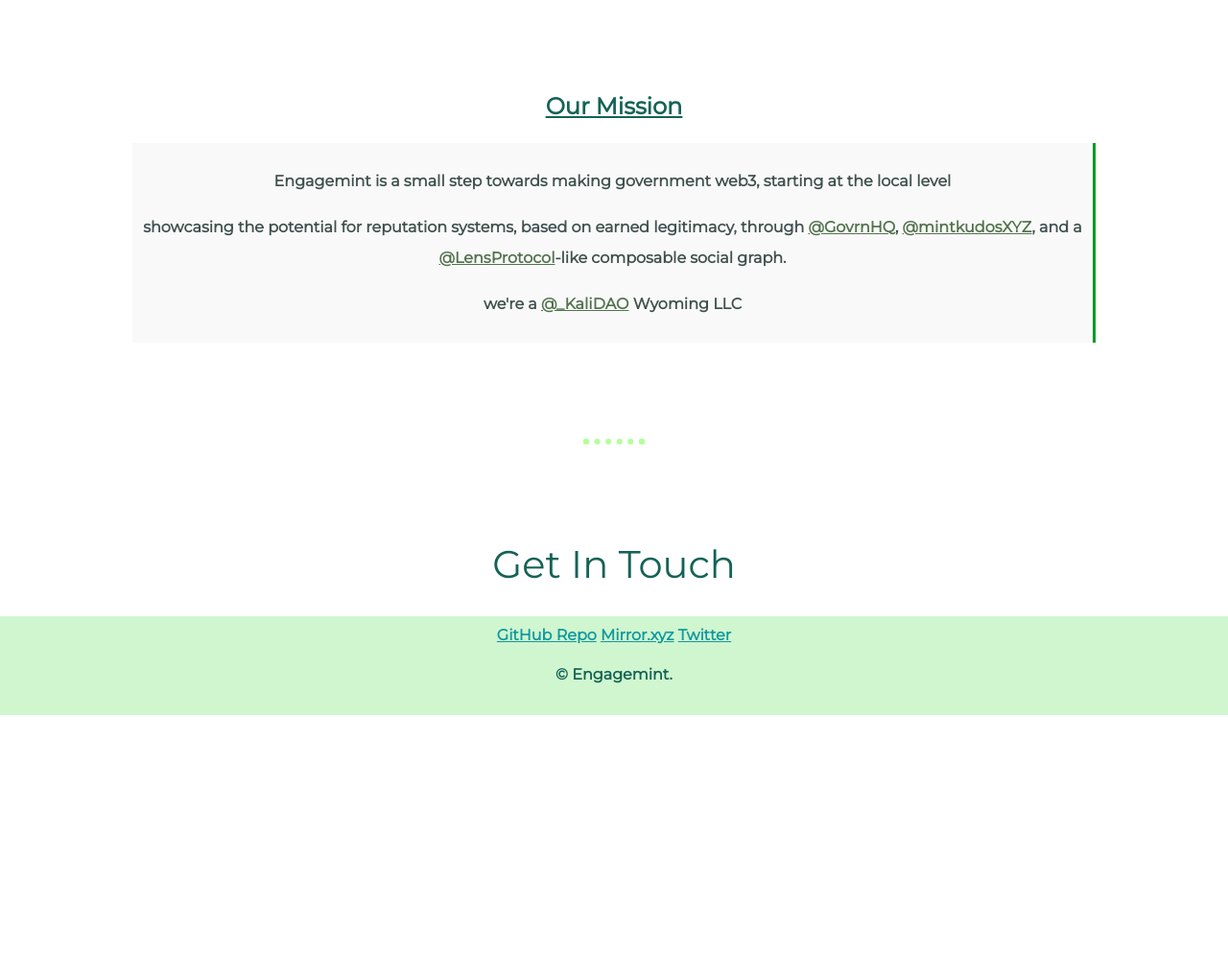
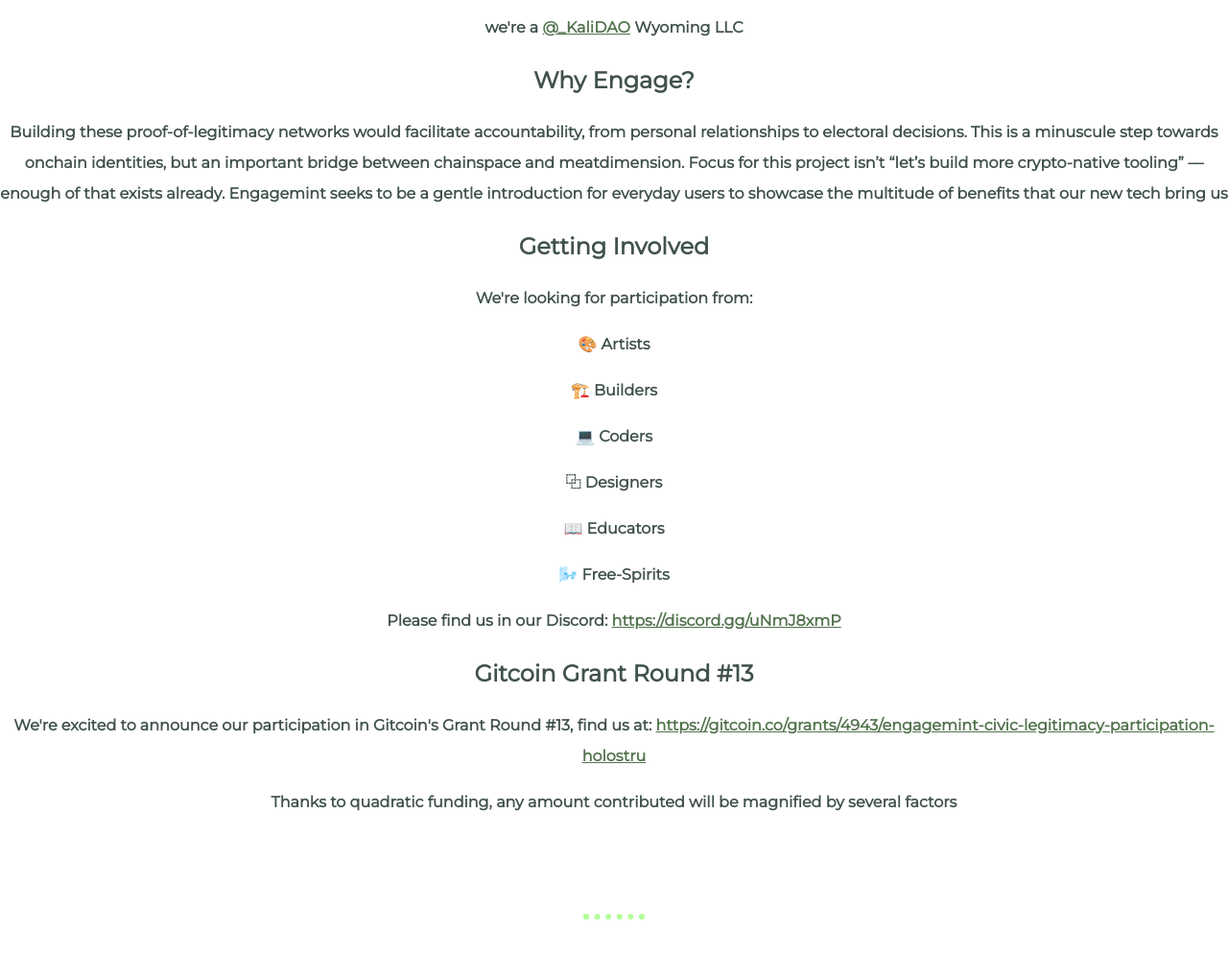
Before and after one commit to ibansadowski/egmi, a plain HTML site: page Engagemint_website/index.html in a window 1280 px wide. Shown: the part 1777-2774 px from the top of the page at 96% size. Before the commit the page ends 2522 px from the top, so only its background shows below. Drawn offline with Linux system fonts and the light colour scheme.

Commit message:
Update index.html
update to website (more info, adding discord link + relevant gitcoin link)

```diff
--- a/Engagemint_website/index.html
+++ b/Engagemint_website/index.html
@@ -3,11 +3,12 @@
 
 <head>
   <meta charset="utf-8">
-  <title>Egagemint</title>
+  <title>Engagemint</title>
   <link rel="stylesheet" href="css/styles.css">
   <link rel="preconnect" href="https://fonts.googleapis.com">
   <link rel="preconnect" href="https://fonts.gstatic.com" crossorigin>
   <link href="https://fonts.googleapis.com/css2?family=Merriweather&family=Montserrat&family=Sacramento&display=swap" rel="stylesheet">
+  <link rel="icon" href="favicon.ico">
 </head>
 
 <body>
@@ -22,25 +23,23 @@
     <hr>
     <div class="about-us">
       <h2>About Us</h2>
-      <div class="quote-row-whatis">
+      <div class="quote-row">
         <a class="title-link" href="https://mirror.xyz/myceliastargaze.eth/ZW6hYQ9QBv3REmprXu1wIbGUxm5xXqLhuzFiCvndw-k">
           <h3>What is Engagemint?</h3>
         </a>
-        <div class="blockquote-whatis">
+        <div class="blockquote-left">
           <blockquote cite="https://mirror.xyz/myceliastargaze.eth/ZW6hYQ9QBv3REmprXu1wIbGUxm5xXqLhuzFiCvndw-k">
           <p>
             <a class="inquote-link" href="https://twitter.com/Engagemint_eth">Engagemint</a> is a <a class="inquote-link" href="https://mirror.xyz/myceliastargaze.eth/n0T3ZmiNC1nMbMGvrocMYvMBKyiXgeS3KHOSpzIVj0E">Civic Participation</a> <a class="inquote-link" href="https://mirror.xyz/myceliastargaze.eth/ZW6hYQ9QBv3REmprXu1wIbGUxm5xXqLhuzFiCvndw-k">Holostrusture</a> to encourage flourishing of participation in city proceedings. By establishing legitimacy-networks of beneficial, influential, and trustworthy local community members, Engagemint seeks to increase trust and facilitate sense-making. Through providing augmented and improved avenues for civic activism, residents access a larger role in improving their city infrastructure: from Transit Accessibility to Housing Density; the downstream carbon reduction effects from these types of measures are necessary in addressing our climate catastrophe.
           </p>
           </blockquote>
         </div>
-
-
       </div>
-      <div class="quote-row-mission">
+      <div class="quote-row">
         <a class="title-link" href="https://mirror.xyz/myceliastargaze.eth/ZW6hYQ9QBv3REmprXu1wIbGUxm5xXqLhuzFiCvndw-k">
         <h3>Our Mission</h3>
       </a>
-        <div class="blockquote-mission">
+        <div class="blockquote-right">
           <p>Engagemint is a small step towards making government web3, starting at the local level</p>
           <p>
             showcasing the potential for reputation systems, based on earned legitimacy, through <a class="inquote-link" href="https://twitter.com/GovrnHQ"
@@ -51,10 +50,42 @@
           </p>
         </div>
       </div>
+        <div class="quote-row">
+          <h3>Why Engage?</h3>
+          <div class="blockquote-left">
+            <p>
+              Building these proof-of-legitimacy networks would facilitate accountability, from personal relationships to electoral decisions. This is a minuscule step towards onchain identities, but an important bridge between chainspace and meatdimension. Focus for this project isn’t “let’s build more crypto-native tooling” –– enough of that exists already. Engagemint seeks to be a gentle introduction for everyday users to showcase the multitude of benefits that our new tech bring us
+            </p>
+          </div>
+        </div>
+        <div class="quote-row">
+          <h3>Getting Involved</h3>
+          <div class="blockquote-right">
+            <p>We're looking for participation from:</p>
+            <p>🎨 Artists</p>
+            <p>🏗️ Builders</p>
+            <p>💻 Coders</p>
+            <p>⿻ Designers</p>
+            <p>📖 Educators</p>
+            <p>🌬️ Free-Spirits</p>
+            <p>Please find us in our Discord: <a class="inquote-link" href="https://discord.gg/uNmJ8xmP">https://discord.gg/uNmJ8xmP</a></p>
+          </div>
+        </div>
+        <div class="quote-row">
+          <h3>Gitcoin Grant Round #13</h3>
+          <div class="blockquote-left">
+            <p>
+              We're excited to announce our participation in Gitcoin's Grant Round #13, find us at: <a class="inquote-link" href="https://gitcoin.co/grants/4943/engagemint-civic-legitimacy-participation-holostru">https://gitcoin.co/grants/4943/engagemint-civic-legitimacy-participation-holostru</a>
+            </p>
+            <p>
+              Thanks to quadratic funding, any amount contributed will be magnified by several factors
+            </p>
+          </div>
         </div>
       <hr>
       <div class="contact-us">
         <h2>Get In Touch</h2>
+      </div>
     </div>
   </div>
 
```
Lines whose indentation alone changed are shown as unchanged.
